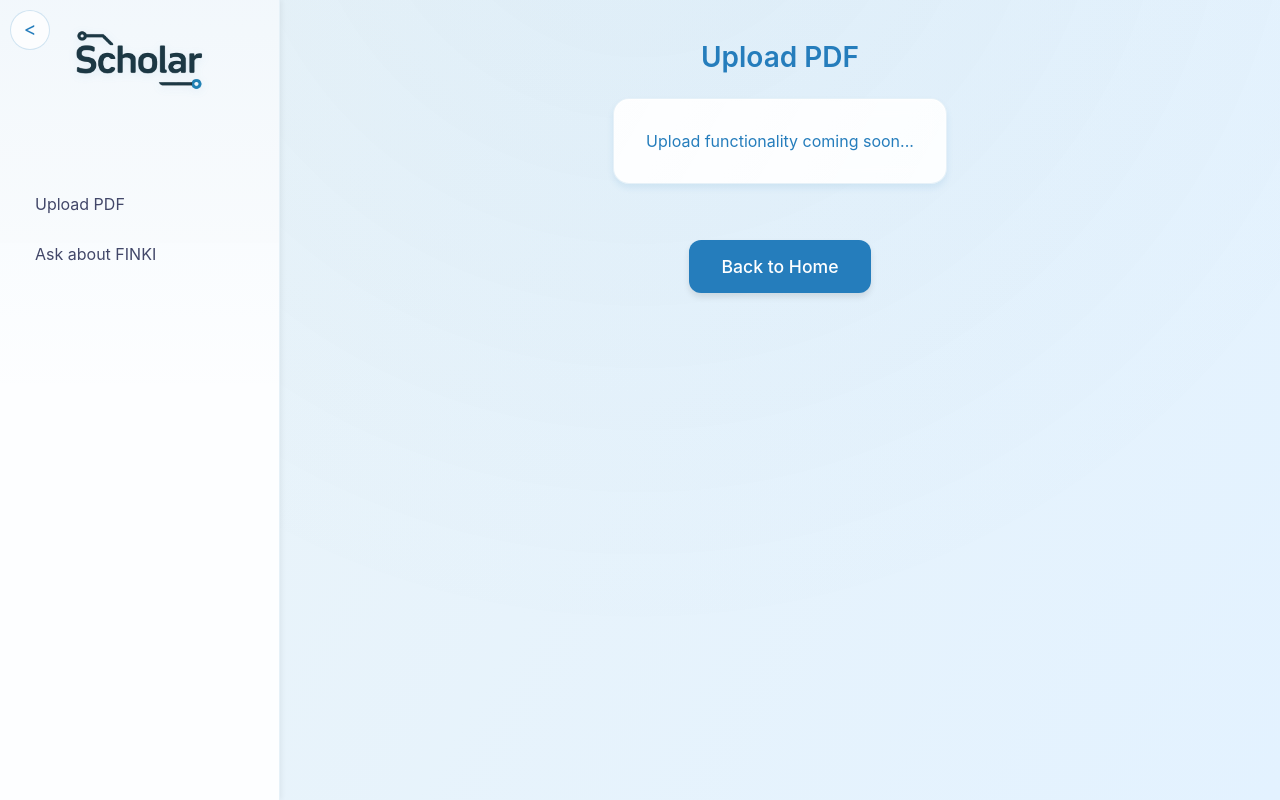
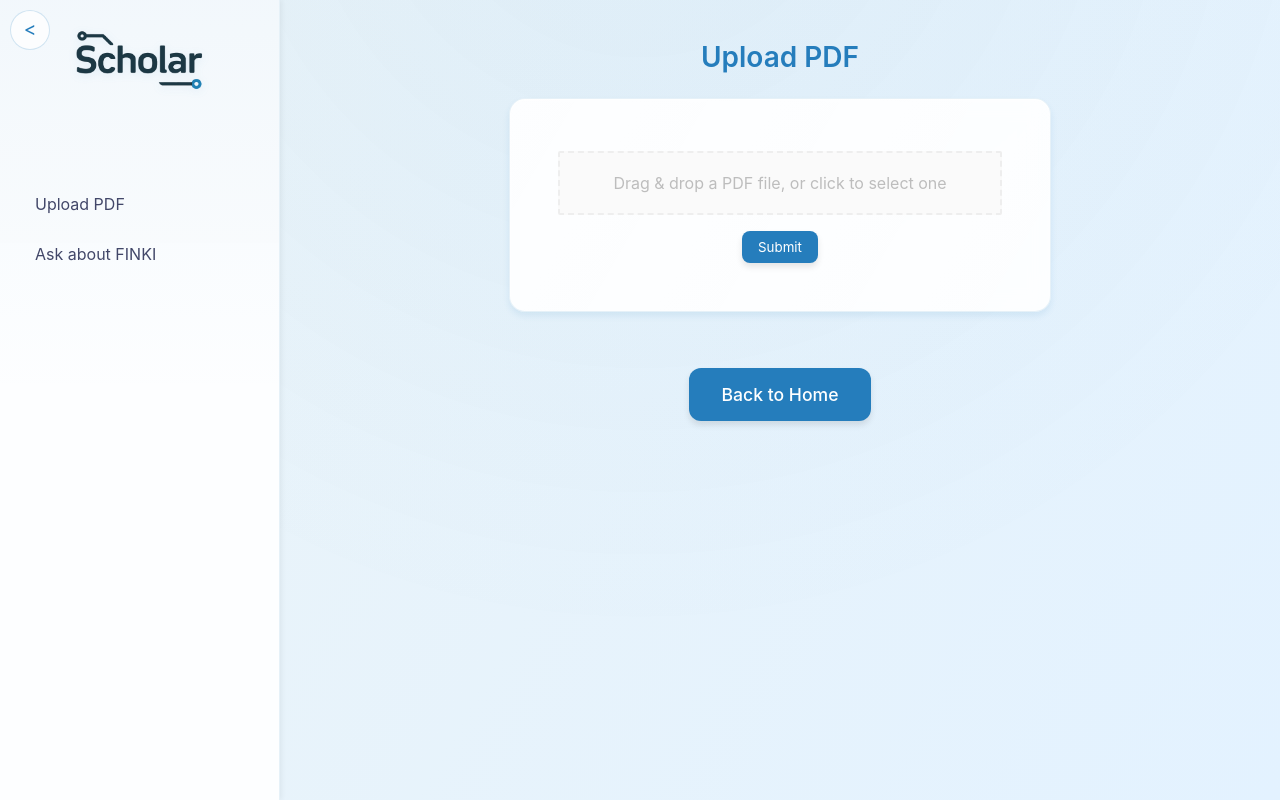
Before and after one commit to todorjovanovski/Scholar, a React (Create React App) app in the folder web/: page /upload in a window 1280 px wide. Built offline with nearby package versions, Linux system fonts and the light colour scheme.

Commit message:
Upload dropzone component

```diff
--- a/web/package.json
+++ b/web/package.json
@@ -9,6 +9,9 @@
     "@testing-library/user-event": "^13.5.0",
     "react": "^19.1.0",
     "react-dom": "^19.1.0",
+    "react-dropzone": "^14.3.8",
+    "react-icons": "^5.5.0",
+    "react-router-dom": "^7.6.0",
     "react-scripts": "5.0.1",
     "web-vitals": "^2.1.4"
   },
--- /dev/null
+++ b/web/src/components/FileDropzone.css
@@ -0,0 +1,106 @@
+@import '../App.css';
+
+.file-preview-container {
+  display: flex;
+  flex-wrap: wrap;
+  margin-top: 1rem;
+  gap: 1.5rem;
+  justify-content: center;
+}
+
+.file-preview {
+  display: flex;
+  flex-direction: column;
+  align-items: center;
+  width: 100px;
+}
+
+.file-icon {
+  font-size: 48px;
+  color: var(--secondary-color);
+  margin-bottom: 0.5rem;
+}
+
+.file-name {
+  font-size: 0.9rem;
+  text-align: center;
+  word-break: break-word;
+  color: var(--secondary-color);
+
+}
+
+@keyframes fadeIn {
+  from {
+    opacity: 0;
+    transform: scale(0.97);
+  }
+  to {
+    opacity: 1;
+    transform: scale(1);
+  }
+}
+
+.submit-button {
+  margin-top: 1rem;
+  padding: 0.5rem 1rem;
+  border: none;
+  background-color: #257dbc;
+  color: white;
+  border-radius: 8px;
+  cursor: pointer;
+  transition: all 0.3s ease;
+  box-shadow: 0 4px 6px rgba(0, 0, 0, 0.1);
+}
+
+.submit-button:hover {
+  background-color: var(--button-hover);
+  transform: translateY(-2px);
+  box-shadow: 0 6px 12px rgba(37, 125, 188, 0.2);
+}
+
+.submit-button:active {
+  transform: translateY(0);
+  box-shadow: 0 2px 4px rgba(0, 0, 0, 0.1);
+}
+
+.upload-box {
+  display: flex;
+  flex-direction: column;
+  align-items: center;
+  justify-content: center;
+  padding: 20px;
+  border-width: 2px;
+  border-radius: 2px;
+  border-color: #eeeeee;
+  border-style: dashed;
+  background-color: #fafafa;
+  /*background: linear-gradient(120deg, rgba(255, 255, 255, 0.2), transparent);*/
+  color: #bdbdbd;
+  outline: none;
+  /*transition: border 0.24s ease-in-out;*/
+}
+
+
+.accept {
+  border-color: var(--primary-color);
+}
+
+.reject {
+  border-color: #ff1744;
+  color: #ff4368;
+  transition: border 0.15s ease-in
+}
+
+.dropzone-content-wrapper {
+  display: flex;
+  align-items: center;
+  justify-content: center;
+}
+
+.dropzone-message {
+  pointer-events: none;
+  width: 400px;
+  margin: 0;
+  text-align: center;
+  word-break: break-word;
+}
--- /dev/null
+++ b/web/src/components/FileDropzone.js
@@ -0,0 +1,77 @@
+import React, {useEffect, useRef, useState, useMemo} from 'react';
+import { useDropzone } from 'react-dropzone';
+import { FaFileAlt } from 'react-icons/fa';
+import './FileDropzone.css'
+
+const FileDropzone = () => {
+  const containerRef = useRef(null);
+  const [dimensions, setDimensions] = useState({ width: 0, height: 0 });
+  const [acceptedFiles, setAcceptedFiles] = useState([]);
+
+  const {
+    getRootProps,
+    getInputProps,
+    isDragAccept,
+    isDragReject
+  } = useDropzone({
+    accept: { 'application/pdf': []},
+    onDrop: (files) => {
+      console.log('Dropped files:', files);
+      setAcceptedFiles(files);
+    }
+  });
+
+  useEffect(() => {
+    if (containerRef.current && acceptedFiles.length === 0) {
+      const { width, height } = containerRef.current.getBoundingClientRect();
+      setDimensions({ width, height });
+    }
+  }, [acceptedFiles]);
+
+  const resetDropzone = () => {
+    console.log('Resetting dropzone');
+    setAcceptedFiles([]);
+  };
+
+
+  return (
+    <section className="container">
+      {acceptedFiles.length === 0 ? (
+        <div
+          {...getRootProps({
+            className: `upload-box ${
+              isDragAccept ? 'accept' : isDragReject ? 'reject' : ''
+            }`,
+          })}
+          ref={containerRef}
+        >
+          <input {...getInputProps()} />
+          <p className='dropzone-message'>
+            {isDragReject
+              ? 'This format is not supported'
+              : 'Drag & drop a PDF file, or click to select one'}
+          </p>
+        </div>
+      ) : (
+        <div
+          className="upload-box file-preview-container"
+          style={{
+            width: dimensions.width,
+          }}
+        >
+          {acceptedFiles.map((file) => (
+            <div className="file-preview" key={file.path}>
+              <FaFileAlt className="file-icon" />
+              <p className="file-name">{file.name}</p>
+            </div>
+          ))}
+        </div>
+      )}
+      <button className="submit-button" onClick={resetDropzone}>
+        Submit
+      </button>
+    </section>
+  );
+};
+
+export default FileDropzone;
--- a/web/src/pages/UploadPage.js
+++ b/web/src/pages/UploadPage.js
@@ -1,16 +1,18 @@
 import { useNavigate } from "react-router-dom";
+import FileDropzone from "../components/FileDropzone";
 
 function UploadPage() {
   const navigate = useNavigate();
-
+  const handleFiles = (files) => {
+    console.log('Accepted files: ', files)
+  }
   return (
     <div className="container">
       <h1>Upload PDF</h1>
-      <div className="upload-section">
-        {/* Upload functionality will be added here */}
-        <p>Upload functionality coming soon...</p>
+      <div className="upload-section dropzone">
+        <FileDropzone onFilesAccepted={handleFiles}/>
       </div>
-      <button className="button" onClick={() => navigate("/")}>
+      <button className="button" onClick={() => navigate('/')}>
         Back to Home
       </button>
     </div>
```
Also changed, not shown: 1 other file (tests, documents, lock files or other folders).
